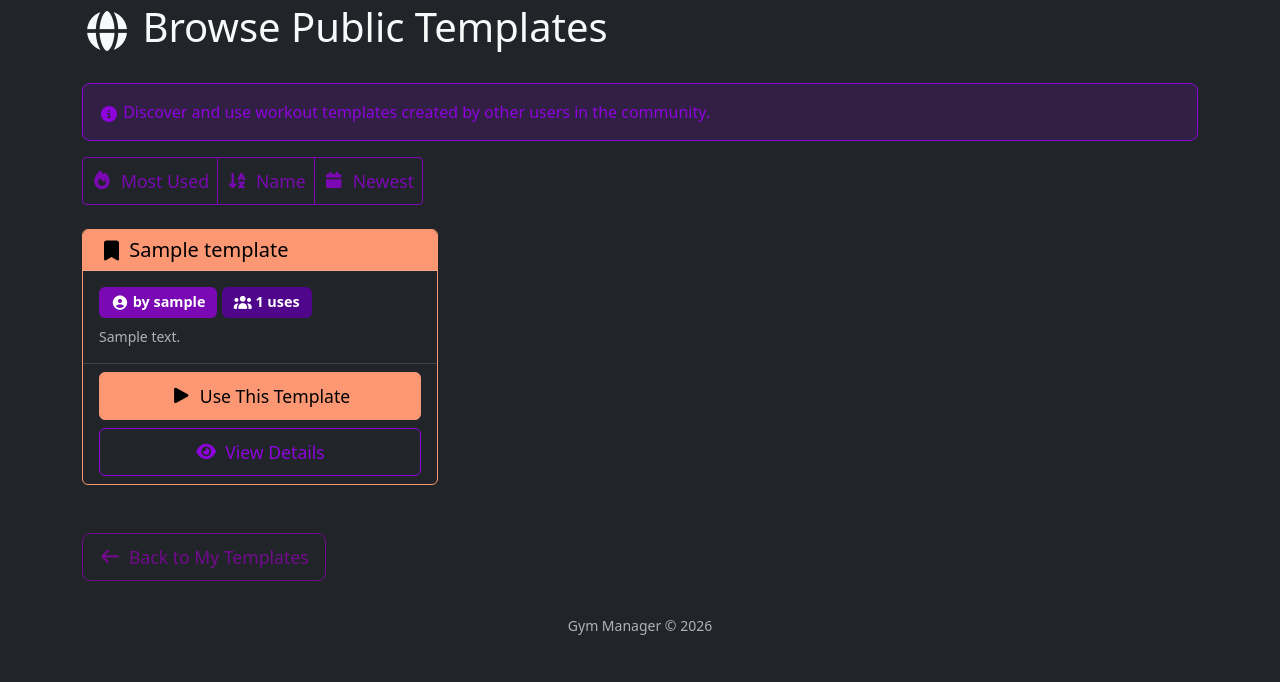
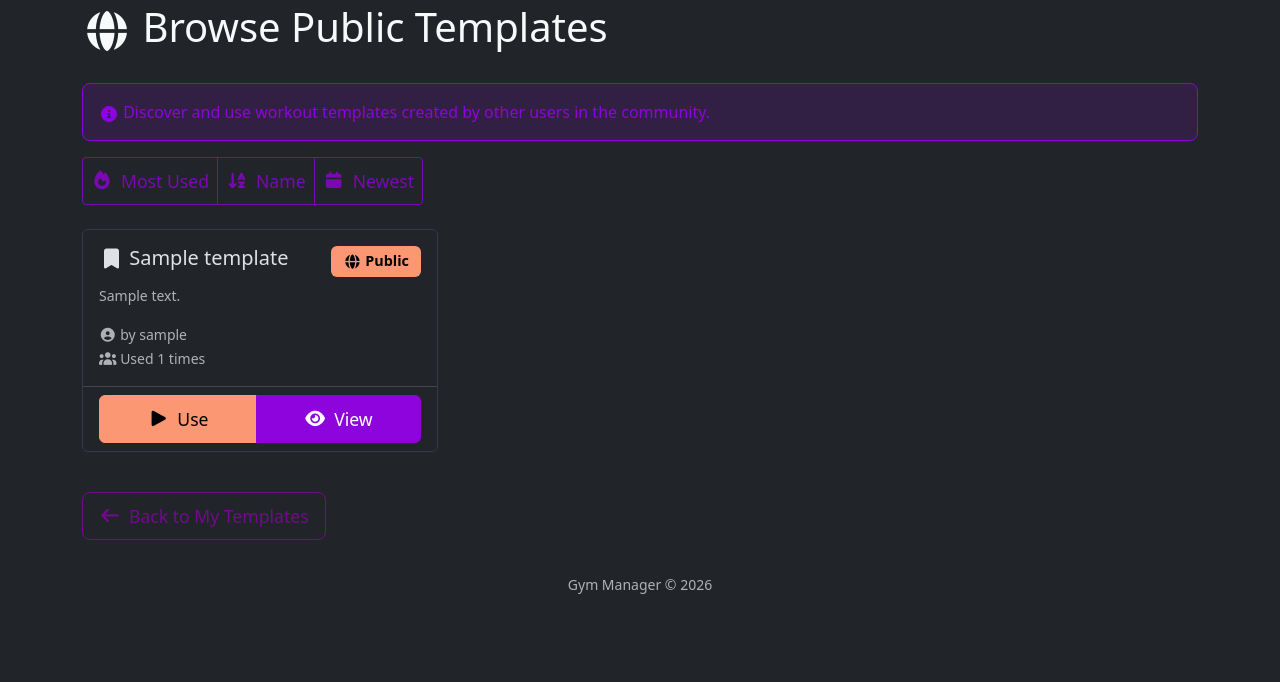
Before and after one commit to benniblau/gym-manager, a Python web app: template app/templates/templates/browse_public.html in a window 1280 px wide. Shown: the part 118-800 px from the top of the page. Run offline with Jinja, Linux system fonts and the light colour scheme; the template is opened without the code that fills it: most values are stand-ins (such as "Sample title", 1, 10 or a date in 2020).

Commit message:
public template view fixed

```diff
--- a/app/templates/templates/browse_public.html
+++ b/app/templates/templates/browse_public.html
@@ -33,42 +33,37 @@
     {% if templates %}
         <div class="row">
             {% for template in templates %}
-                <div class="col-md-6 col-lg-4 mb-4">
-                    <div class="card h-100 border-success">
-                        <div class="card-header bg-success text-white">
-                            <h5 class="mb-0">
-                                <i class="fa-solid fa-bookmark"></i> {{ template.name }}
+                <div class="col-md-6 col-lg-4 mb-3">
+                    <div class="card h-100">
+                        <div class="card-body">
+                            <h5 class="card-title d-flex justify-content-between align-items-start">
+                                <span><i class="fa-solid fa-bookmark"></i> {{ template.name }}</span>
+                                <span class="badge bg-success"><i class="fa-solid fa-globe"></i> Public</span>
                             </h5>
-                        </div>
-                        <div class="card-body">
-                            <!-- Creator attribution -->
-                            <div class="mb-2">
-                                <span class="badge bg-primary">
-                                    <i class="fa-solid fa-circle-user"></i> by {{ template.creator_username }}
-                                </span>
-                                <span class="badge bg-secondary">
-                                    <i class="fa-solid fa-users"></i> {{ template.usage_count }} uses
-                                </span>
-                            </div>
-
-                            <!-- Notes preview -->
                             {% if template.notes %}
-                                <p class="card-text text-muted small">
-                                    {{ template.notes[:150] }}{% if template.notes|length > 150 %}...{% endif %}
-                                </p>
-                            {% else %}
-                                <p class="card-text text-muted small fst-italic">No description provided</p>
+                                <p class="card-text text-muted small">{{ template.notes[:100] }}</p>
                             {% endif %}
+                            <p class="card-text">
+                                <small class="text-muted">
+                                    <i class="fa-solid fa-circle-user"></i>
+                                    by {{ template.creator_username }}
+                                </small>
+                                <br>
+                                <small class="text-muted">
+                                    <i class="fa-solid fa-users"></i>
+                                    Used {{ template.usage_count }} times
+                                </small>
+                            </p>
                         </div>
                         <div class="card-footer bg-transparent">
-                            <div class="d-grid gap-2">
+                            <div class="btn-group w-100" role="group">
                                 <a href="{{ url_for('templates.use_template', template_id=template.id) }}"
                                    class="btn btn-success btn-touch">
-                                    <i class="fa-solid fa-play"></i> Use This Template
+                                    <i class="fa-solid fa-play"></i> Use
                                 </a>
                                 <a href="{{ url_for('templates.detail', template_id=template.id) }}"
-                                   class="btn btn-outline-info btn-touch">
-                                    <i class="fa-solid fa-eye"></i> View Details
+                                   class="btn btn-info btn-touch">
+                                    <i class="fa-solid fa-eye"></i> View
                                 </a>
                             </div>
                         </div>
```
